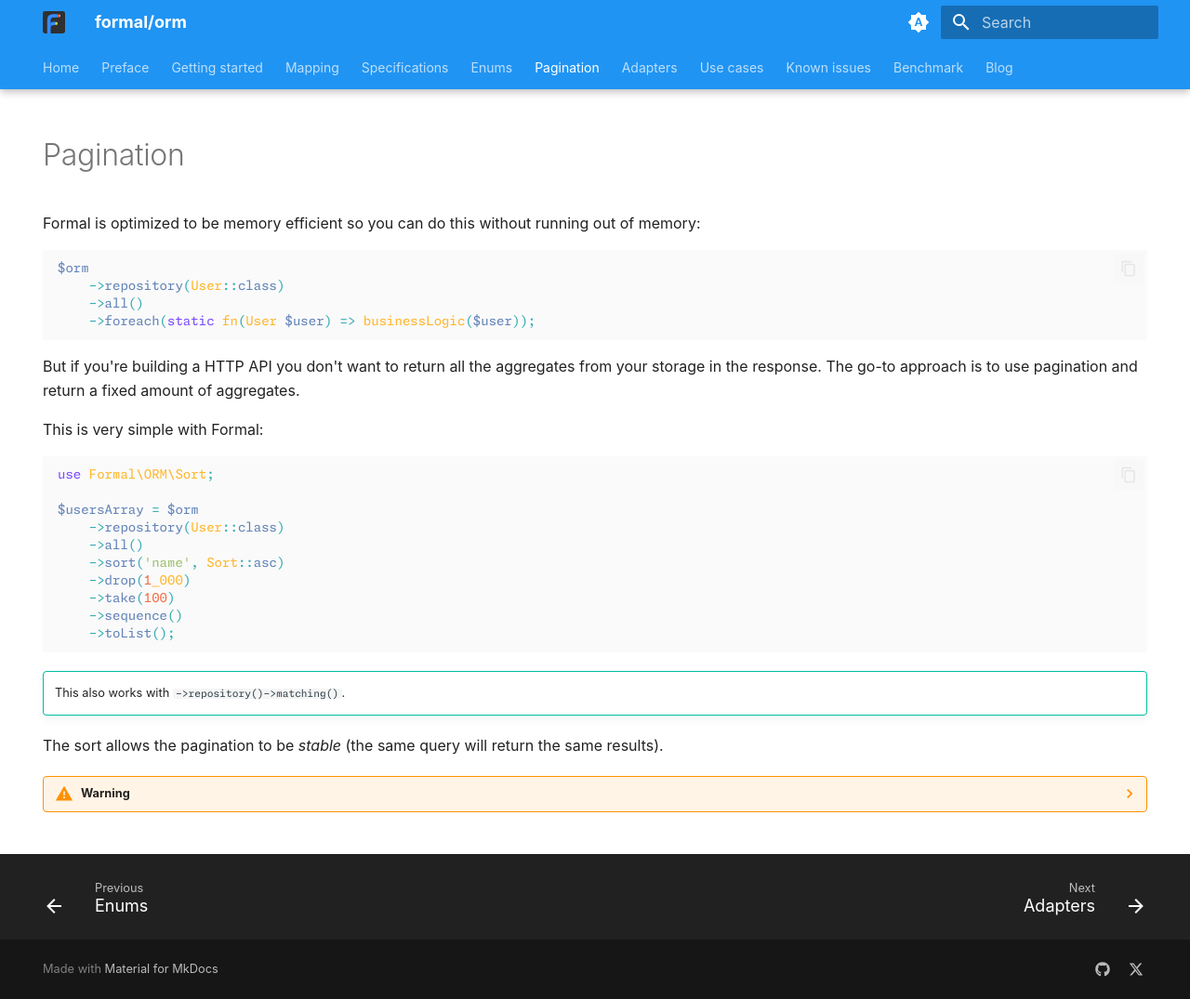
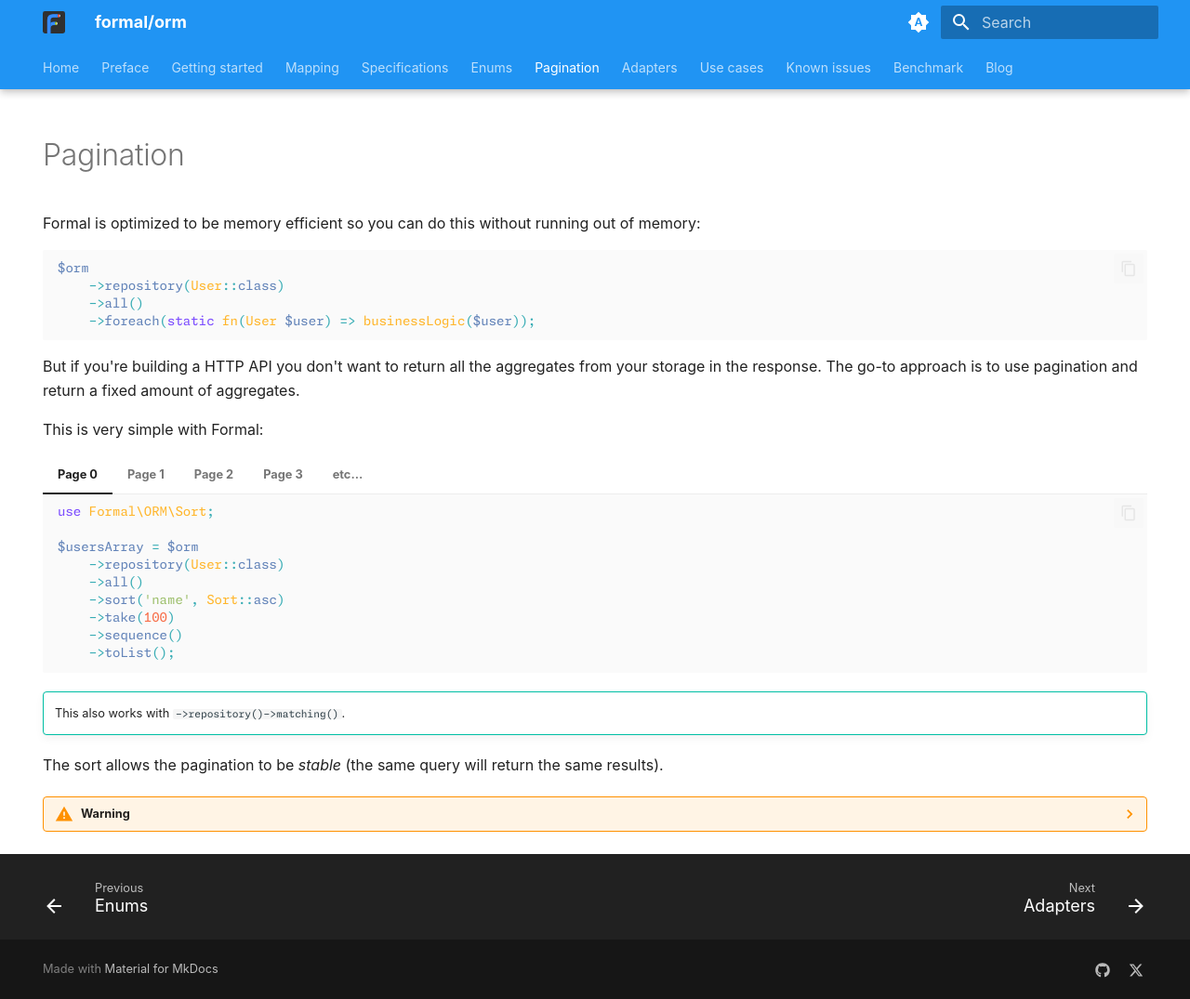
Before and after one commit to formal-php/orm, an MkDocs documentation site: the page built from documentation/pagination.md, in a window 1280 px wide and 1075 px high. Shown: the whole window at 93% size. Built offline with MkDocs 1.6.1 and Material for MkDocs 9.7.7, drawn with Linux system fonts in a browser that asks for light colours; plug-ins that fetch from the network failed and are left out; part of the change alters nothing that is shown.

Commit message:
use more explicit examples for pagination

````diff
--- a/documentation/pagination.md
+++ b/documentation/pagination.md
@@ -19,18 +19,76 @@ But if you're building a HTTP API you don't want to return all the aggregates fr
 
 This is very simple with Formal:
 
-```php
-use Formal\ORM\Sort;
+=== "Page 0"
+    ```php
+    use Formal\ORM\Sort;
 
-$usersArray = $orm
-    ->repository(User::class)
-    ->all()
-    ->sort('name', Sort::asc)
-    ->drop(1_000)
-    ->take(100)
-    ->sequence()
-    ->toList();
-```
+    $usersArray = $orm
+        ->repository(User::class)
+        ->all()
+        ->sort('name', Sort::asc)
+        ->take(100)
+        ->sequence()
+        ->toList();
+    ```
+
+=== "Page 1"
+    ```php
+    use Formal\ORM\Sort;
+
+    $usersArray = $orm
+        ->repository(User::class)
+        ->all()
+        ->sort('name', Sort::asc)
+        ->drop(100)
+        ->take(100)
+        ->sequence()
+        ->toList();
+    ```
+
+=== "Page 2"
+    ```php
+    use Formal\ORM\Sort;
+
+    $usersArray = $orm
+        ->repository(User::class)
+        ->all()
+        ->sort('name', Sort::asc)
+        ->drop(200)
+        ->take(100)
+        ->sequence()
+        ->toList();
+    ```
+
+=== "Page 3"
+    ```php
+    use Formal\ORM\Sort;
+
+    $usersArray = $orm
+        ->repository(User::class)
+        ->all()
+        ->sort('name', Sort::asc)
+        ->drop(300)
+        ->take(100)
+        ->sequence()
+        ->toList();
+    ```
+
+=== "etc..."
+    ```php
+    use Formal\ORM\Sort;
+
+    $page = 4;
+    $pageSize = 100;
+    $usersArray = $orm
+        ->repository(User::class)
+        ->all()
+        ->sort('name', Sort::asc)
+        ->drop($page * $pageSize)
+        ->take($pageSize)
+        ->sequence()
+        ->toList();
+    ```
 
 !!! tip ""
     This also works with `->repository()->matching()`.
@@ -48,12 +106,14 @@ The sort allows the pagination to be _stable_ (the same query will return the sa
         ```php
         use Formal\ORM\Sort;
 
+        $page = 1;
+        $pageSize = 100;
         $usersArray = $orm
             ->repository(User::class)
             ->all()
             ->sort('name', Sort::asc)
-            ->drop(1_000)
-            ->take(100)
+            ->drop($page * $pageSize)
+            ->take($pageSize)
             ->sequence()
             ->toList();
         ```
@@ -62,12 +122,14 @@ The sort allows the pagination to be _stable_ (the same query will return the sa
         ```php
         use Formal\ORM\Sort;
 
+        $page = 1;
+        $pageSize = 100;
         $usersArray = $orm
             ->repository(User::class)
             ->all()
             ->sort('name', Sort::asc)
             ->sequence()
-            ->drop(1_000)
-            ->take(100)
+            ->drop($page * $pageSize)
+            ->take($pageSize)
             ->toList();
         ```
````
